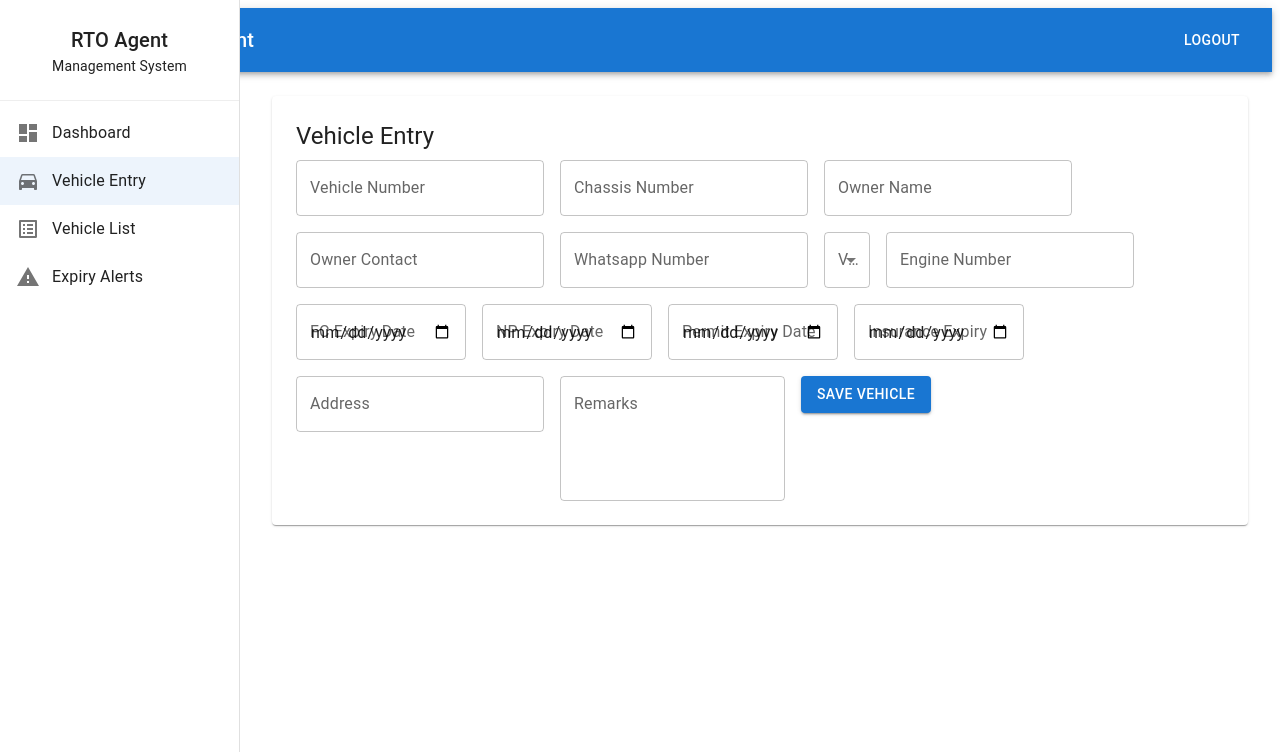
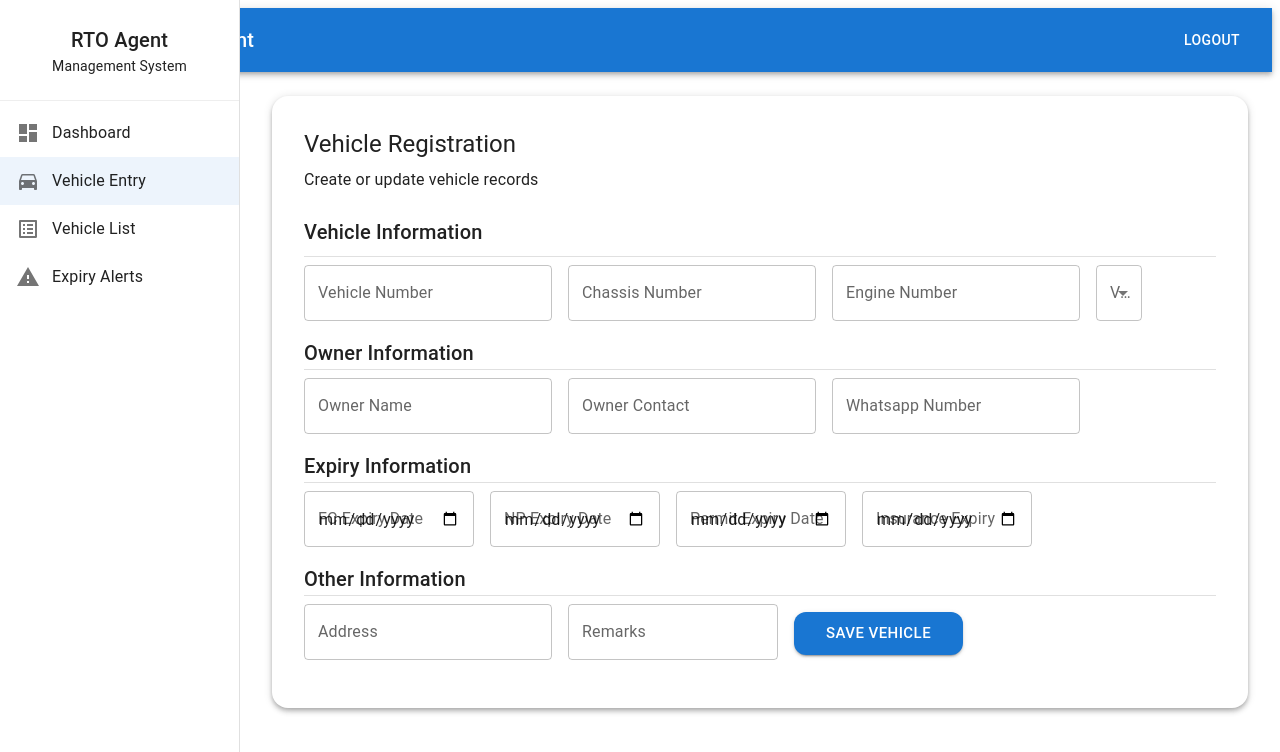
Before and after one commit to Kishore-ayn/RTO_Agent, a React app in the folder RTO Agent/frontend/: page /vehicle-entry in a window 1280 px wide. Shown: the top 752 px of the page. Built offline with nearby package versions, Linux system fonts and the light colour scheme; sample sign-in values are in the browser's storage; the HTML template or start-up script is replaced by a standard one.

Commit message:
working fine 9.3.8

```diff
--- a/RTO Agent/frontend/package.json
+++ b/RTO Agent/frontend/package.json
@@ -15,7 +15,9 @@
     "@mui/icons-material": "^9.1.1",
     "@mui/material": "^9.1.1",
     "@mui/x-data-grid": "^9.6.0",
+    "@mui/x-date-pickers": "^9.6.0",
     "axios": "^1.18.1",
+    "dayjs": "^1.11.21",
     "react": "^19.2.6",
     "react-dom": "^19.2.6",
     "react-router-dom": "^7.18.0"
--- a/RTO Agent/frontend/src/pages/VehicleForm.jsx
+++ b/RTO Agent/frontend/src/pages/VehicleForm.jsx
@@ -1,28 +1,10 @@
 import { useState } from "react";
+import {  Button,  Grid,  Paper,  TextField,  Typography,  MenuItem, Divider,Box, } from "@mui/material";
+import Layout from "../components/Layout";
+import { useEffect } from "react";
+import {  useNavigate,  useParams,} from "react-router-dom";
+import {  createVehicle,  updateVehicle,  getVehicleById,} from "../services/vehicleService";
 
-import {
-  Button,
-  Grid,
-  Paper,
-  TextField,
-  Typography,
-  MenuItem,
-} from "@mui/material";
-
-import Layout from "../components/Layout";
-
-import { useEffect } from "react";
-
-import {
-  useNavigate,
-  useParams,
-} from "react-router-dom";
-
-import {
-  createVehicle,
-  updateVehicle,
-  getVehicleById,
-} from "../services/vehicleService";
 
 export default function VehicleForm() {
 
@@ -165,21 +147,37 @@ const loadVehicle = async () => {
 
   return (
     <Layout>
-      <Paper sx={{ p: 3 }}>
+      <Paper elevation={4}  sx={{  p: 4,  borderRadius: 4, }}>
+
         <Typography
           variant="h5"
+          fontWeight="bold"
           gutterBottom
         >
-        {
-          isEditMode
-          ? "Edit Vehicle"
-          : "Vehicle Entry"
-        }
+          Vehicle Registration
         </Typography>
 
-        <Grid
-          container
-          spacing={2}
+        <Typography
+          color="text.secondary"
+          sx={{ mb: 3 }}
+        >
+          Create or update vehicle records
+        </Typography>
+
+        <Box sx={{ mb: 1 }}>
+
+          <Typography
+            variant="h6"
+            fontWeight="bold"
+          >
+            Vehicle Information
+          </Typography>
+
+          <Divider sx={{ mt: 1 }} />
+
+        </Box>
+
+        <Grid container spacing={2} sx={{ mb: 2 }}
         >
           <Grid item xs={12} md={6}>
             <TextField
@@ -208,6 +206,86 @@ const loadVehicle = async () => {
               }
             />
           </Grid>
+
+          <Grid item xs={12} md={6}>
+            <TextField
+              fullWidth
+              label="Engine Number"
+              name="ENGINE_NUMBER"
+              value={
+                formData.ENGINE_NUMBER
+              }
+              onChange={
+                handleChange
+              }
+            />
+          </Grid>
+
+          <Grid item xs={12} md={6}>
+            <TextField
+            select
+            fullWidth
+            label="Vehicle Type"
+            name="VEHICLE_TYPE"
+            value={formData.VEHICLE_TYPE}
+            onChange={handleChange}
+
+          >
+            <MenuItem value="">
+              Select Vehicle Type
+            </MenuItem>
+
+            <MenuItem value="Lorry">
+              Lorry
+            </MenuItem>
+
+            <MenuItem value="Truck">
+              Truck
+            </MenuItem>
+
+            <MenuItem value="Bus">
+              Bus
+            </MenuItem>
+
+            <MenuItem value="Auto">
+              Auto
+            </MenuItem>
+
+            <MenuItem value="Taxi">
+              Taxi
+            </MenuItem>
+
+            <MenuItem value="Car">
+              Car
+            </MenuItem>
+
+            <MenuItem value="Bike">
+              Bike
+            </MenuItem>
+
+            <MenuItem value="Other">
+              Other
+            </MenuItem>
+          </TextField>
+          </Grid>
+        </Grid>
+
+
+        <Box sx={{ mb: 1 }}>
+
+          <Typography
+            variant="h6"
+            fontWeight="bold"
+          >
+            Owner Information
+          </Typography>
+
+          <Divider sx={{ mb: 1 }} />
+
+        </Box>
+
+
+        <Grid container spacing={2} sx={{ mb: 2 }}>
 
           <Grid item xs={12} md={6}>
             <TextField
@@ -251,68 +329,23 @@ const loadVehicle = async () => {
             />
           </Grid>
 
-          <Grid item xs={12} md={6}>
-            <TextField
-            select
-            fullWidth
-            label="Vehicle Type"
-            name="VEHICLE_TYPE"
-            value={formData.VEHICLE_TYPE}
-            onChange={handleChange}
-          >
-            <MenuItem value="">
-              Select Vehicle Type
-            </MenuItem>
-
-            <MenuItem value="Lorry">
-              Lorry
-            </MenuItem>
-
-            <MenuItem value="Truck">
-              Truck
-            </MenuItem>
-
-            <MenuItem value="Bus">
-              Bus
-            </MenuItem>
-
-            <MenuItem value="Auto">
-              Auto
-            </MenuItem>
-
-            <MenuItem value="Taxi">
-              Taxi
-            </MenuItem>
-
-            <MenuItem value="Car">
-              Car
-            </MenuItem>
-
-            <MenuItem value="Bike">
-              Bike
-            </MenuItem>
-
-            <MenuItem value="Other">
-              Other
-            </MenuItem>
-          </TextField>
         </Grid>
 
-          <Grid item xs={12}>
-            <TextField
-              fullWidth
-              label="Engine Number"
-              name="ENGINE_NUMBER"
-              value={
-                formData.ENGINE_NUMBER
-              }
-              onChange={
-                handleChange
-              }
-            />
-          </Grid>
+        <Box sx={{ mb: 1 }}>
 
-          <Grid item xs={12} md={6}>
+          <Typography
+            variant="h6"
+            fontWeight="bold"
+          >
+            Expiry Information
+          </Typography>
+
+          <Divider sx={{ mb: 1 }} />
+
+        </Box>
+
+        <Grid container spacing={2} sx={{ mb: 2 }}>
+          <Grid item xs={12} lg={3} md={6}>
             <TextField
               fullWidth
               type="date"
@@ -368,6 +401,22 @@ const loadVehicle = async () => {
             />
           </Grid>
 
+        </Grid>
+
+        <Box sx={{ mb: 1 }}>
+
+          <Typography
+            variant="h6"
+            fontWeight="bold"
+          >
+            Other Information
+          </Typography>
+
+          <Divider sx={{ mb: 1 }} />
+
+        </Box>
+
+        <Grid container spacing={2} sx={{ mb: 2 }}>
           <Grid item xs={12}>
             <TextField
               fullWidth
@@ -386,7 +435,7 @@ const loadVehicle = async () => {
             <TextField
               fullWidth
               multiline
-              rows={4}
+              rows={1}
               label="Remarks"
               name="REMARKS"
               value={
@@ -401,9 +450,13 @@ const loadVehicle = async () => {
           <Grid item xs={12}>
             <Button
               variant="contained"
-              onClick={
-                handleSubmit
-              }
+              size="large"
+              type="submit"
+              sx={{
+                mt: 1,
+                px: 4,
+                borderRadius: 3,
+              }}
             >
               Save Vehicle
             </Button>
```
Also changed, not shown: 1 other file (tests, documents, lock files or other folders). Lines whose indentation alone changed are shown as unchanged.
